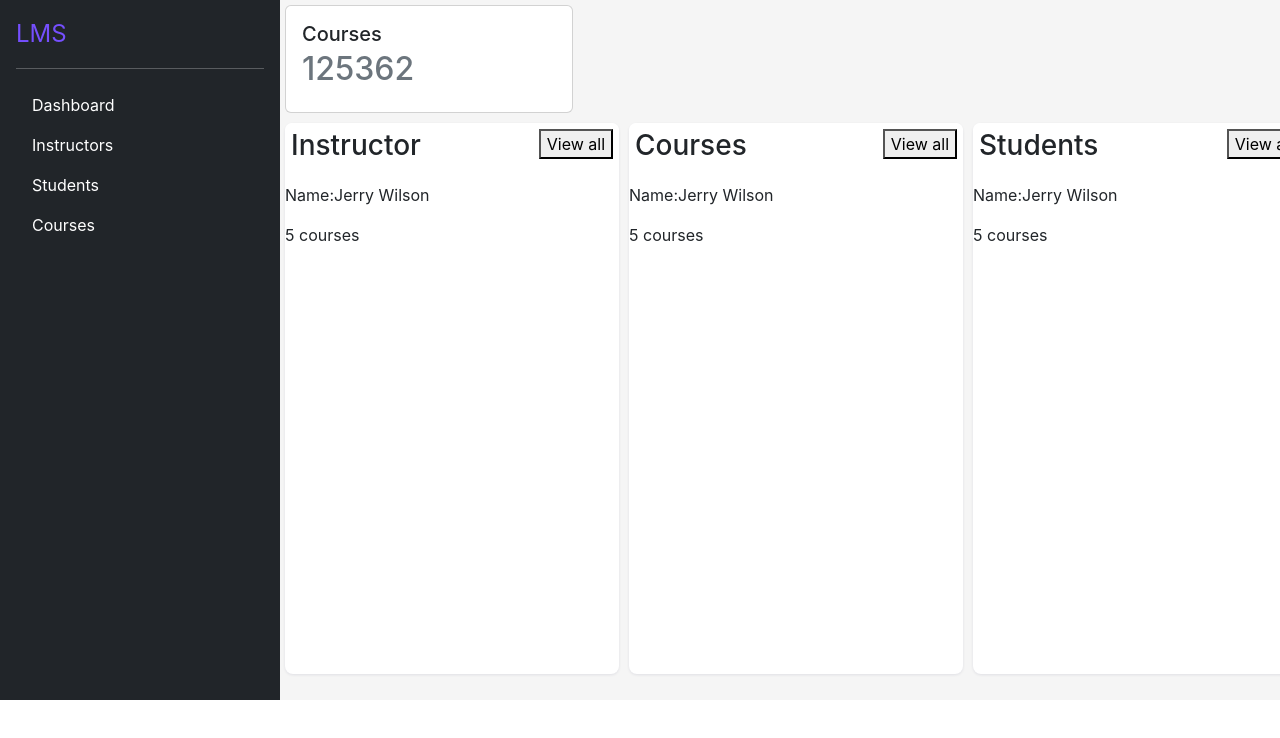
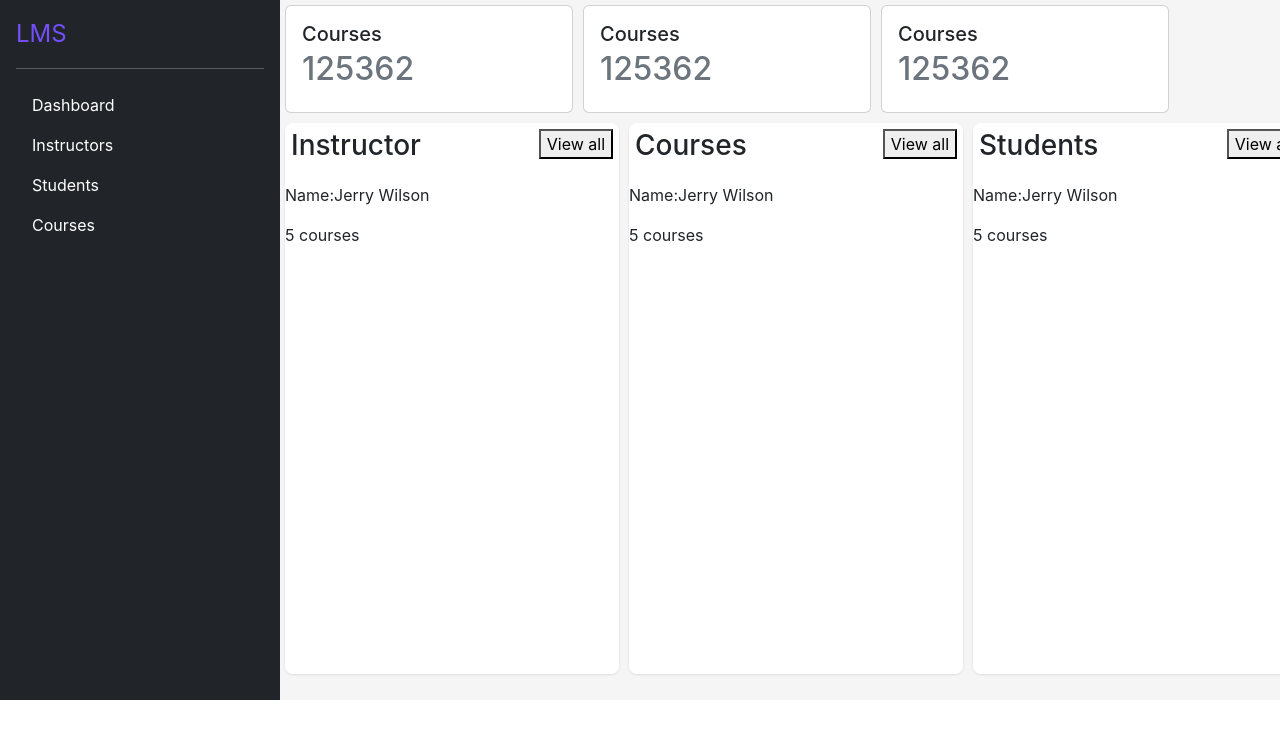
Before and after one commit to onlystar92/LMS-virtual-school-react-frontend, a React (Create React App) app: page /dashboard in a window 1280 px wide. Shown: the top 738 px of the page. Built offline with nearby package versions, Linux system fonts and the light colour scheme.

Commit message:
Linking forms with buttons

```diff
--- a/src/App.js
+++ b/src/App.js
@@ -13,6 +13,7 @@ import Students from './components/Student/Students';
 import Instructor from './components/Instructor/Instructor';
 import Courses from './components/Course/Courses';
 import InstructorForm from './components/Instructor/InstructorForm';
+import StudentForm from './components/Student/StudentForm';
 
 function App() {
   return (
@@ -27,6 +28,7 @@ function App() {
         <Route path="/forgot" element={<Forgot/>} />
         <Route path="/courses" element={<Courses/>} />
         <Route path="/students" element={<Students/>} />
+        <Route path="/studentform" element={<StudentForm/>} />
         <Route path="/instructors" element={<Instructor/>} />
         <Route path="/instructorform" element={<InstructorForm/>} />
 
--- a/src/Pages/Dashboard.css
+++ b/src/Pages/Dashboard.css
@@ -9,3 +9,7 @@
     display: flex;
     flex-direction: row;
 }
+.metriccontainer{
+
+    display: flex;
+}
--- a/src/Pages/Dashboard.js
+++ b/src/Pages/Dashboard.js
@@ -13,7 +13,14 @@ const Dashboard = () => {
 
       <Layout/>
       <div>
-         <Metric/>
+          <div className = "metriccontainer">
+
+            <Metric/>
+            <Metric/>
+            <Metric/>
+
+          </div>
+
 
           <div className='dashboardcomponents'>
             <InstructorDashSummary/>
--- a/src/components/Course/CourseForm.js
+++ b/src/components/Course/CourseForm.js
@@ -12,10 +12,10 @@ function CourseForm() {
                     <Form.Label>Course Name</Form.Label>
                     <Form.Control type="name" placeholder="Course Name" />
 
-                    <FloatingLabel controlId="floatingTextarea2" label="Comments">
+                    <FloatingLabel controlId="floatingTextarea2" label="Description">
                     <Form.Control
                       as="textarea"
-                      placeholder="Leave a comment here"
+                      placeholder="A short description of the course"
                       style={{ height: '100px' }}
                     />
                   </FloatingLabel>
--- a/src/components/Instructor/Instructor.js
+++ b/src/components/Instructor/Instructor.js
@@ -17,7 +17,7 @@ const Instructor = () => {
         <div>
             <h3>I am an instructor </h3>
 
-            <Link to = "/instructorform"><Button type="submit">Add + </Button>{' '}</Link>
+            <Link to = "/instructorform"><Button type="submit">Add Instructor + </Button>{' '}</Link>
 
 
         </div>
--- a/src/components/Student/StudentForm.js
+++ b/src/components/Student/StudentForm.js
@@ -1,4 +1,6 @@
 import React from 'react'
+import Button from 'react-bootstrap/Button';
+import Form from 'react-bootstrap/Form';
 
 function StudentForm() {
   return (
--- a/src/components/Student/Students.js
+++ b/src/components/Student/Students.js
@@ -3,6 +3,8 @@ import "./User.css";
 import Layout from '../../Layout';
 import UserCard from '../UserCard';
 import { CardGroup } from 'react-bootstrap';
+import Button from 'react-bootstrap/Button';
+import { Link } from 'react-router-dom';
 
 const Students = () => {
   return (
@@ -12,6 +14,8 @@ const Students = () => {
         <div>
 
             <h5> Here is a List Of Students </h5>
+
+            <Link to = "/studentform"><Button type="submit">Add Student + </Button>{' '}</Link>
 
             <CardGroup>
 
```
